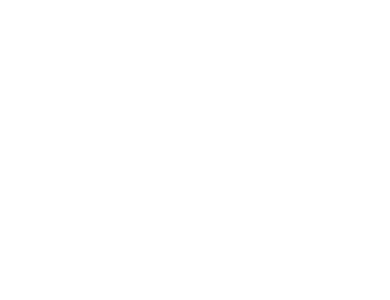
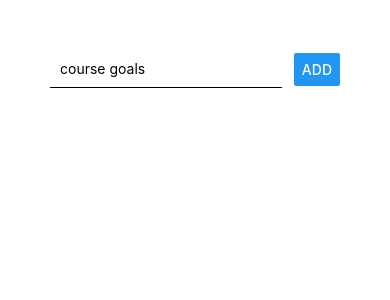
Before and after one commit to Alfreita/rn-course01, a React Native app: screen / in a window 390 px wide. Shown: the top 300 px of the page. Built offline with nearby package versions, Linux system fonts and the light colour scheme.

Commit message:
passing fuction in props

```diff
--- a/App.tsx
+++ b/App.tsx
@@ -9,18 +9,15 @@ import {
   FlatList,
 } from "react-native";
 import GoalItem from "./components/GoalItem";
+import GoalInput from "./components/GoalInput";
 
 export default function App() {
-  const [enteredGoal, setEnteredGoal] = useState("");
   const [enteredGoalS, setEnteredGoalS] = useState<any>([]);
 
-  const goalInputHandler = (enteredText: string) => {
-    setEnteredGoal(enteredText);
-  };
-  const addGoalHandler = () => {
+  const addGoalHandler = (goalTitle:string) => {
     setEnteredGoalS((currentGoals: any) => [
       ...currentGoals,
-      { key: Math.random().toString(), value: enteredGoal },
+      { key: Math.random().toString(), value: goalTitle },
     ]);
     console.log(enteredGoalS);
   };
@@ -28,7 +25,7 @@ export default function App() {
   return (
     <View style={styles.container}>
       {/* <StatusBar style="auto" /> */}
-
+      <GoalInput onAddGoal={addGoalHandler}/>
       <FlatList
         data={enteredGoalS}
         keyExtractor={(item, index) => item.key}
--- a/components/GoalInput.tsx
+++ b/components/GoalInput.tsx
@@ -1,7 +1,11 @@
-import React from "react";
-import { View, TextInput, StyleSheet } from "react-native";
+import React, { useState } from "react";
+import { View, TextInput, Button, StyleSheet } from "react-native";
 
 const GoalInput = (props: any) => {
+  const [enteredGoal, setEnteredGoal] = useState("");
+  const goalInputHandler = (enteredText: string) => {
+    setEnteredGoal(enteredText);
+  };
   return (
     <View style={styles.header}>
       <TextInput
@@ -10,7 +14,7 @@ const GoalInput = (props: any) => {
         onChangeText={goalInputHandler}
         value={enteredGoal}
       />
-      <Button title="add" onPress={addGoalHandler} />
+      <Button title="add" onPress={props.onAddGoal.bind(this, enteredGoal)} />
     </View>
   );
 };
--- a/components/GoalItem.tsx
+++ b/components/GoalItem.tsx
@@ -15,6 +15,7 @@ const styles = StyleSheet.create({
     backgroundColor: "#ccc",
     borderBottomColor: "black",
     borderWidth: 1,
+    marginVertical:30
   },
 });
 export default GoalItem;
```
